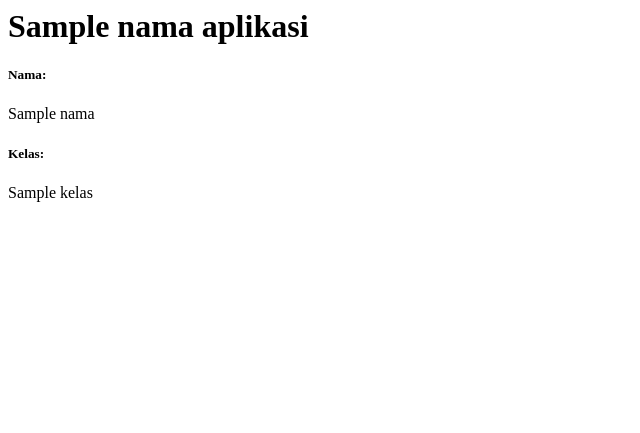
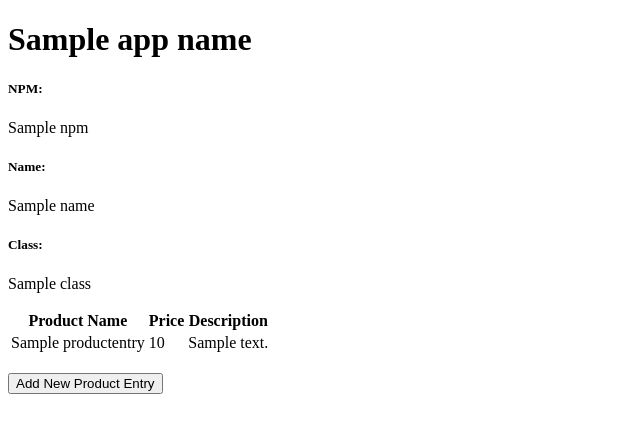
Before and after one commit to greencrabby/not-indomaret, a Django app: template main/templates/main.html in a window 1280 px wide. Shown: the top 433 px of the page, without its empty margins (0-640 px from the left). Run offline with Django 5.2, Linux system fonts and the light colour scheme; tables that the repository leaves empty hold one stand-in row (values such as "Sample post"); the template is opened without the code that fills it: values that come from a table or form of the project are taken from there, most other values are stand-ins (such as "Sample title", 1, 10 or a date in 2020).

Commit message:
finished github related work

```diff
--- a/main/models.py
+++ b/main/models.py
@@ -1,7 +1,9 @@
 from django.db import models
+import uuid
 
 # Create your models here.
-class Product(models.Model):
+class ProductEntry(models.Model):
+    id = models.UUIDField(primary_key=True, default=uuid.uuid4, editable=False)
     name = models.CharField(max_length=255)
     price = models.IntegerField()
     description = models.TextField()
--- a/main/templates/main.html
+++ b/main/templates/main.html
@@ -1,6 +1,41 @@
-<h1>{{ nama_aplikasi }}</h1>
+{% extends 'base.html' %}
+{% block content %}
 
-<h5>Nama: </h5>
-<p>{{ nama }}</p>
-<h5>Kelas: </h5>
-<p>{{ kelas }}</p>
+<h1>{{ app_name }}</h1>
+
+
+<h5>NPM: </h5>
+<p>{{ npm }}<p>
+
+<h5>Name:</h5>
+<p>{{ name }}</p>
+
+<h5>Class:</h5>
+<p>{{ class }}</p>
+
+{% if not product_entries %}
+<p>Belum ada data product pada {{app_name}}.</p>
+{% else %}
+<table>
+  <tr>
+    <th>Product Name</th>
+    <th>Price</th>
+    <th>Description</th>
+  </tr>
+
+  {% for product_entry in product_entries %}
+  <tr>
+    <td>{{product_entry.name}}</td>
+    <td>{{product_entry.price}}</td>
+    <td>{{product_entry.description}}</td>
+  </tr>
+  {% endfor %}
+</table>
+{% endif %}
+
+<br />
+
+<a href="{% url 'main:create_product_entry' %}">
+  <button>Add New Product Entry</button>
+</a>
+{% endblock content %}
--- a/main/urls.py
+++ b/main/urls.py
@@ -1,8 +1,13 @@
 from django.urls import path
-from main.views import show_main
+from main.views import show_main, create_product_entry, show_xml, show_json, show_xml_by_id, show_json_by_id
 
 app_name = 'main'
 
 urlpatterns = [
     path('', show_main, name='show_main'),
+    path('create-product-entry', create_product_entry, name='create_product_entry'),
+    path('xml/', show_xml, name='show_xml'),
+    path('json/', show_json, name='show_json'),
+    path('xml/<str:id>/', show_xml_by_id, name='show_xml_by_id'),
+    path('json/<str:id>/', show_json_by_id, name='show_json_by_id'),
 ]
--- a/not_indomaret/settings.py
+++ b/not_indomaret/settings.py
@@ -55,7 +55,7 @@ ROOT_URLCONF = 'not_indomaret.urls'
 TEMPLATES = [
     {
         'BACKEND': 'django.template.backends.django.DjangoTemplates',
-        'DIRS': [],
+        'DIRS': [BASE_DIR / 'templates'],
         'APP_DIRS': True,
         'OPTIONS': {
             'context_processors': [
--- /dev/null
+++ b/templates/base.html
@@ -0,0 +1,13 @@
+{% load static %}
+<!DOCTYPE html>
+<html lang="en">
+  <head>
+    <meta charset="UTF-8" />
+    <meta name="viewport" content="width=device-width, initial-scale=1.0" />
+    {% block meta %} {% endblock meta %}
+  </head>
+
+  <body>
+    {% block content %} {% endblock content %}
+  </body>
+</html>
```
Also changed, not shown: main/forms.py (added, +7 -0 lines), main/templates/create_product_entry.html (added, +18 -0 lines), main/views.py (+35 -2 lines), main/migrations/0002_alter_product_id.py (added).
